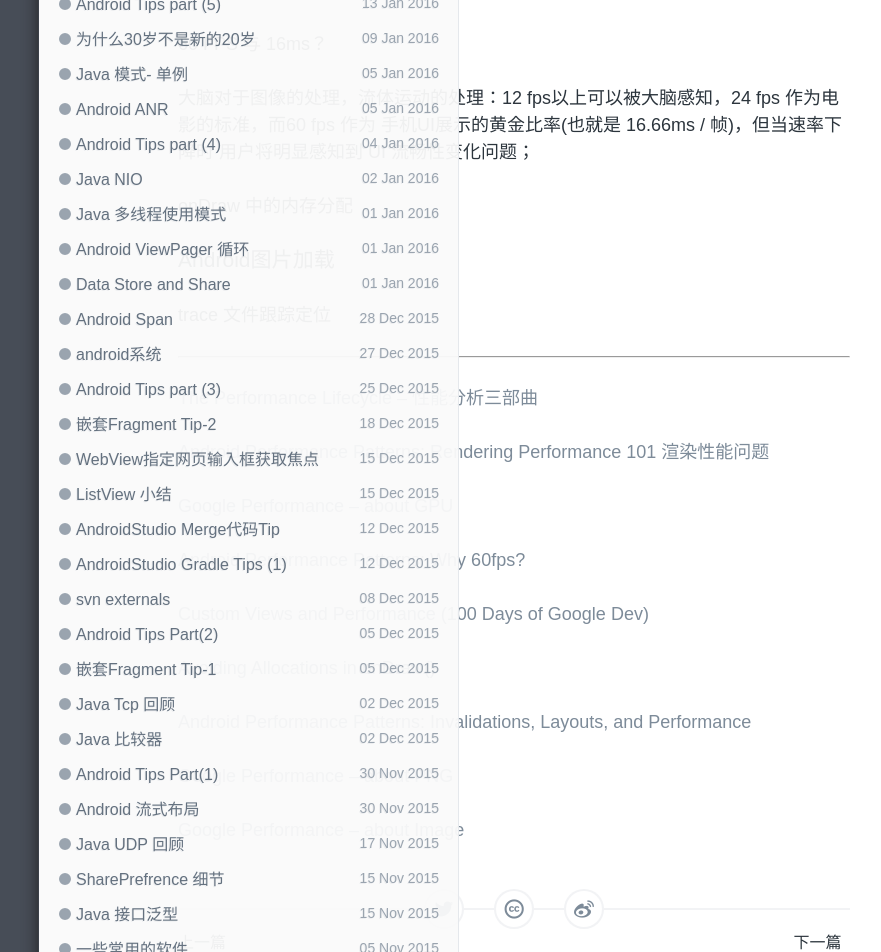
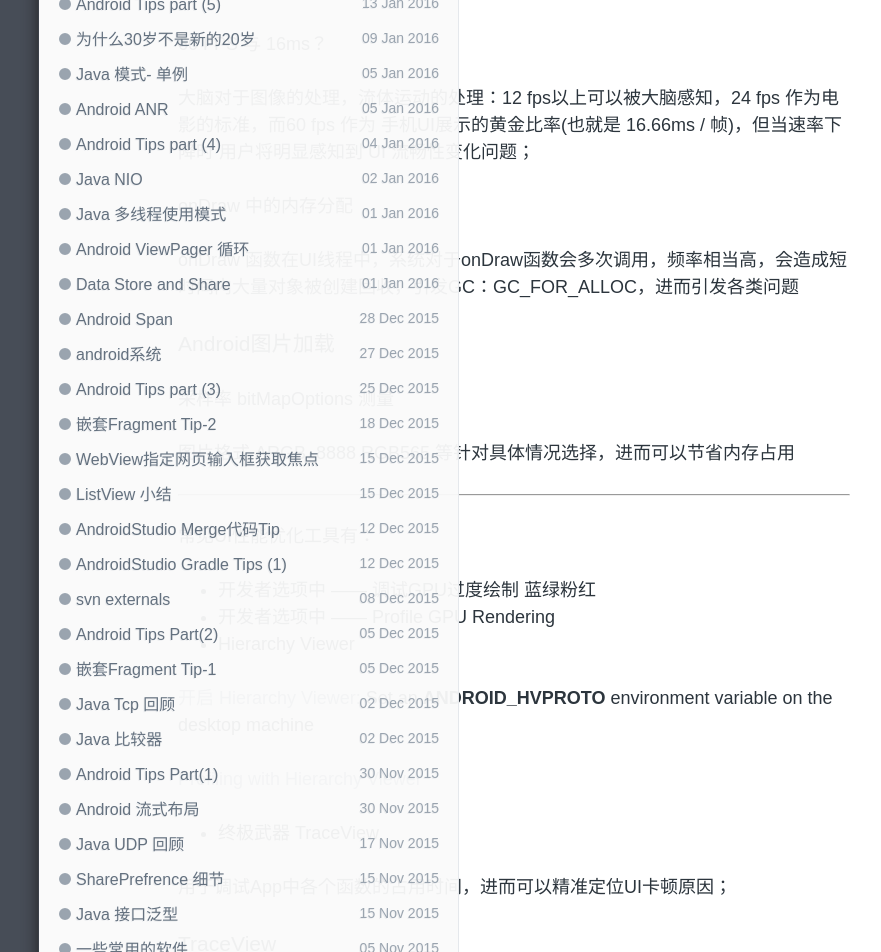
Before and after one commit to enlipan/enlipan.github.io, a Jekyll site: the page built from _posts/2016-02-13-android-performance-ui.md, in a window 1280 px wide. Shown: the part 822-1774 px from the top of the page, without its empty margins (126-1007 px from the left). Built offline with Jekyll 4.4.1, drawn with Linux system fonts in a browser that asks for light colours; nearby versions of some CDN libraries; comment, search, counter and statistics services are not loaded; some of the changed text lies outside the part shown.

Commit message:
modify pages android performance ui

```diff
--- a/_posts/2016-02-13-android-performance-ui.md
+++ b/_posts/2016-02-13-android-performance-ui.md
@@ -39,13 +39,70 @@
 
 #### onDraw 中的内存分配
 
+onDraw 函数在UI线程中，系统对于onDraw函数会多次调用，频率相当高，会造成短时间内大量对象被创建回收，引发GC：GC\_FOR\_ALLOC，进而引发各类问题
 
 
 ### Android图片加载
 
-trace 文件跟踪定位
+采样率 bitMapOptions 测量
+
+图片格式 ARGB_8888  RGB565 等针对具体情况选择，进而可以节省内存占用
+
+
 
 ---
+
+常见UI性能优化工具有：
+
+*  开发者选项中 —— 调试GPU过度绘制  蓝绿粉红
+*  开发者选项中 ——  Profile GPU Rendering
+*  Hierarchy Viewer
+
+[开启 Hierarchy Viewer: ](https://developer.android.com/tools/performance/hierarchy-viewer/index.html) Set an **ANDROID\_HVPROTO** environment variable on the desktop machine
+
+[Profiling with Hierarchy Viewer](https://developer.android.com/intl/zh-cn/tools/performance/hierarchy-viewer/profiling.html#InterpretingResults)
+
+* 终极武器 TraceView
+
+用于调试App中各个函数的占用时间，进而可以精准定位UI卡顿原因；
+
+
+### TraceView
+
+[Profiling with Traceview and dmtracedump](http://developer.android.com/intl/zh-cn/tools/debugging/debugging-tracing.html)
+
+* Debug.startMethodTracing() 与 Debug.stopMethodTracing() 生成trace 文件 精确定位相关函数的资源占用情况；
+
+    // start tracing to "/sdcard/calc.trace"
+    Debug.startMethodTracing("calc");
+    // ...
+    // stop tracing
+    Debug.stopMethodTracing();
+
+* 利用DDMS 生成，注意不要操作过长时间，导致调用函数过多，增加分析复杂度；
+
+时间面板中参数很多，刚开始看只有一种不明觉厉的感觉，其实其中有几个参数作为主线追踪即可，其他参数作为辅助参考：
+
+Name：函数名  parent ：调用该函数的父函数——双击可直接定位  children： 该函数的调用函数
+
+incl Real Time :  函数运行的真实时间(ms),包含其调用子函数的时间
+
+excl Real Time:    函数运行的真实时间，排除其子函数时间，也就是函数本身执行的时间
+
+Call + Recur Calls / Total 函数的调用次数 + 递归调用次数 / 总调用次数比
+
+Real Time / Call  函数每一次执行的真正占用时间
+
+一般分析抓住以上几个点，就可以顺藤摸瓜定位找出线程中真正耗时的函数，进行性能优化；
+
+{:.center}
+![TraceView](http://7xqncp.com1.z0.glb.clouddn.com/assets/img/20160225/TraceView.JPG)
+
+
+---
+
+[Android 编程下的 TraceView 简介及其案例实战](http://www.cnblogs.com/sunzn/p/3192231.html)
+
 
 [The Performance Lifecycle -- 性能分析三部曲](https://www.youtube.com/watch?v=_kKTGK-Cb_4&list=PLWz5rJ2EKKc9CBxr3BVjPTPoDPLdPIFCE&index=18&feature=iv&src_vid=GajI0uKyAGE&annotation_id=annotation_778442405)
 
```
Also changed, not shown: _posts/2016-02-22-android-tips-next-step.md (+6 -0 lines).
